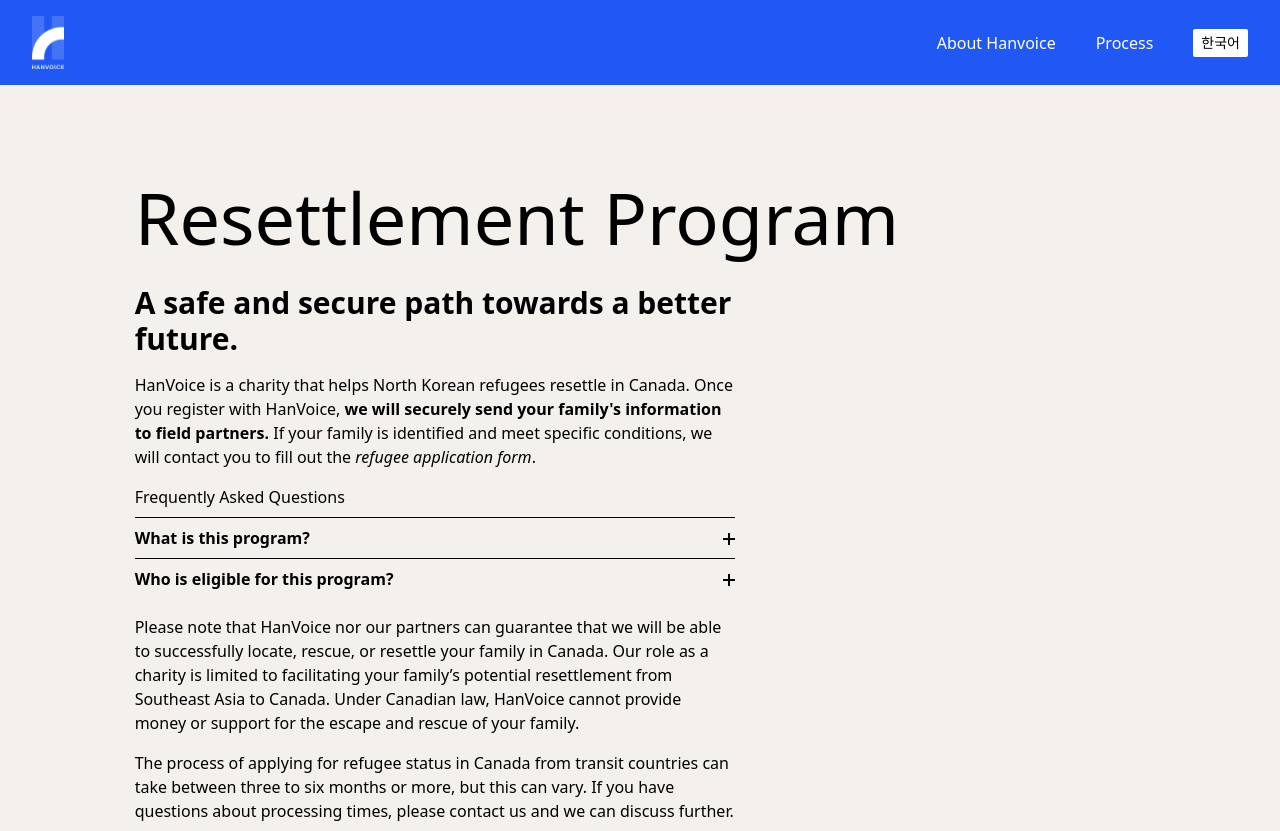
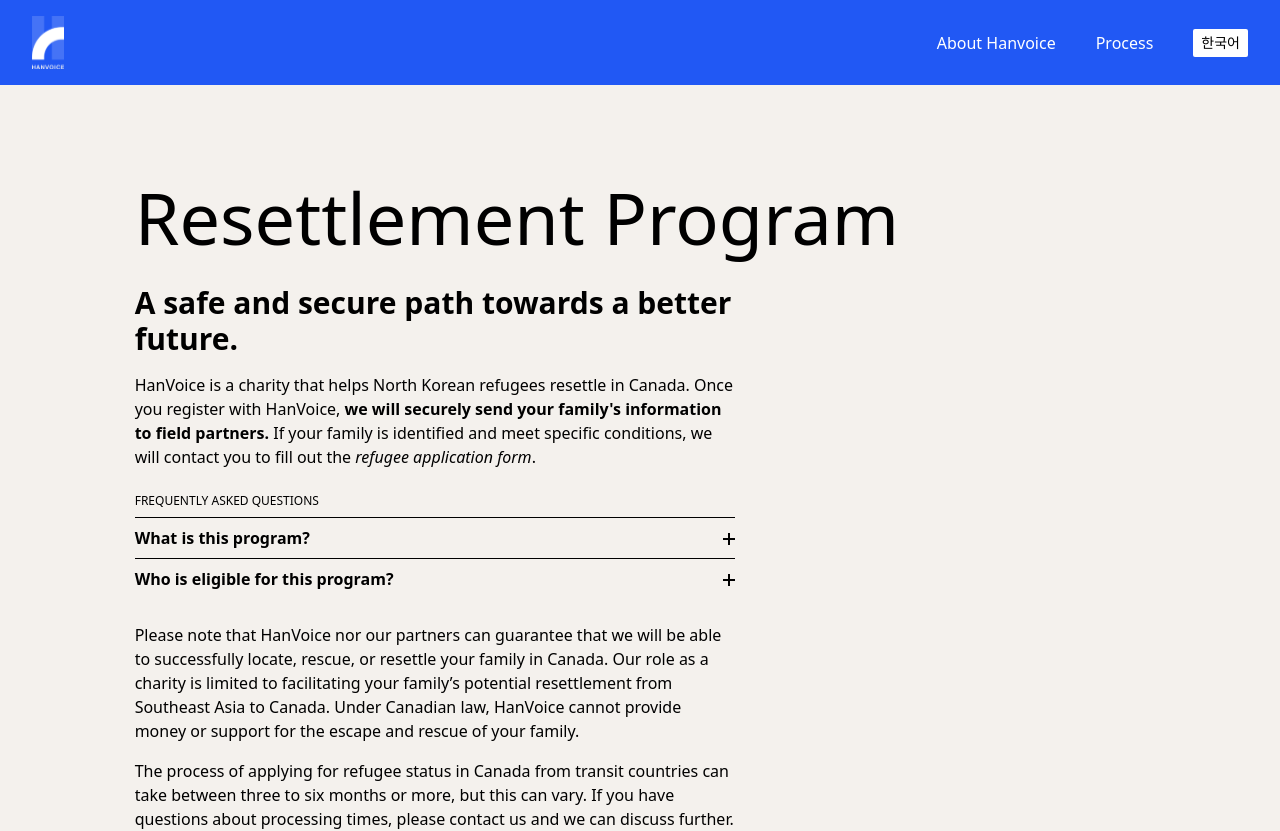
Before and after one commit to gvjacob/freetodream, a Next.js app: page /process in a window 1280 px wide. Shown: the top 831 px of the page. Built offline with nearby package versions, Linux system fonts and the light colour scheme; no server answers.

Commit message:
fix: spacing adjustment

```diff
--- a/src/components/Block/Drawers.js
+++ b/src/components/Block/Drawers.js
@@ -3,8 +3,8 @@
 
 export default function Drawers({ title, items }) {
   return (
-    <section>
-      <h3 className="mb-2">{title}</h3>
+    <section className="py-2">
+      <h3 className="mb-2 text-xs uppercase">{title}</h3>
 
       <Accordion.Root type="multiple">
         {items.map(({ header, content }, i) => (
@@ -23,7 +23,7 @@
               />
             </Accordion.Header>
 
-            <Accordion.Content className="py-2">{content}</Accordion.Content>
+            <Accordion.Content className="py-2 mb-4">{content}</Accordion.Content>
           </Accordion.Item>
         ))}
       </Accordion.Root>
```
